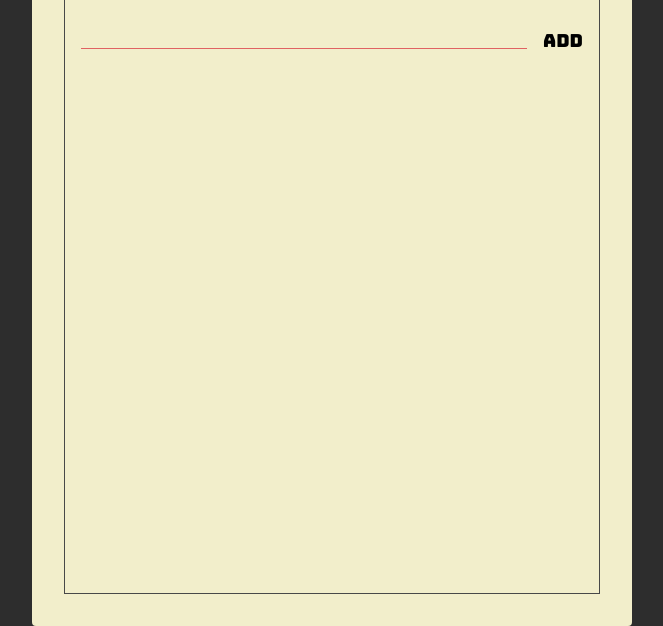
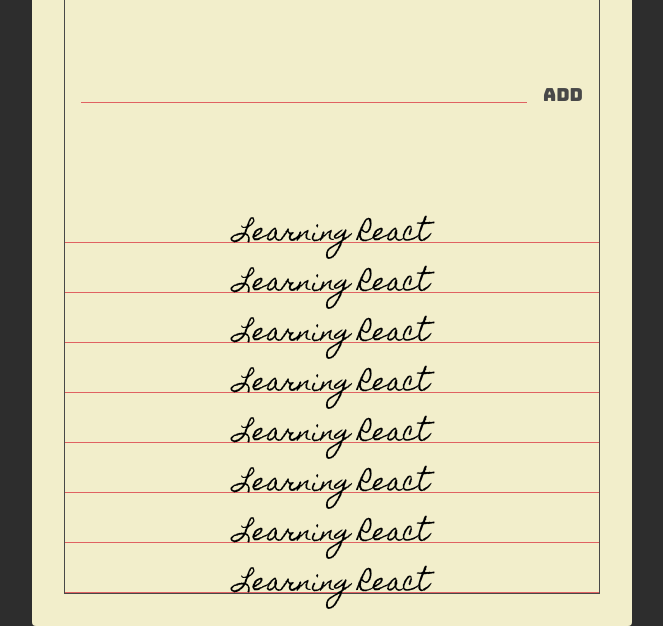
Before and after one commit to henrichfergian/react-course-starterpack, a website: page index.html in a window 1280 px wide. Shown: the part 174-800 px from the top of the page, without its empty margins (308-971 px from the left). Drawn offline with Linux system fonts and the light colour scheme.

Commit message:
menambahkan todo section

```diff
--- a/index.html
+++ b/index.html
@@ -18,7 +18,7 @@
     <div class="container">
       <div class="frame">
         <section class="header">
-          <button class="header-btn">Add</button>
+          <button class="header-btn main-black-color">Add</button>
           <h1 class="header-title">Todo List</h1>
           <button class="header-btn main-red-color">Clear</button>
         </section>
@@ -26,8 +26,35 @@
         <section class="add">
           <form action="POST" class="add-form">
             <input type="text" name="todo" id="todo" class="add-input" />
-            <button class="add-btn">Add</button>
+            <button class="add-btn main-black-color">Add</button>
           </form>
+        </section>
+
+        <section class="todos">
+          <div class="todo">
+            <span class="todo-text">Learning React</span>
+          </div>
+          <div class="todo">
+            <span class="todo-text">Learning React</span>
+          </div>
+          <div class="todo">
+            <span class="todo-text">Learning React</span>
+          </div>
+          <div class="todo">
+            <span class="todo-text">Learning React</span>
+          </div>
+          <div class="todo">
+            <span class="todo-text">Learning React</span>
+          </div>
+          <div class="todo">
+            <span class="todo-text">Learning React</span>
+          </div>
+          <div class="todo">
+            <span class="todo-text">Learning React</span>
+          </div>
+          <div class="todo">
+            <span class="todo-text">Learning React</span>
+          </div>
         </section>
       </div>
     </div>
--- a/style.css
+++ b/style.css
@@ -16,10 +16,15 @@
 
 :root {
   --main-red-color: #e06262;
+  --main-black-color: #484848;
 }
 
 .main-red-color {
   color: var(--main-red-color);
+}
+
+.main-black-color {
+  color: var(--main-black-color);
 }
 
 body,
@@ -39,10 +44,11 @@
 }
 
 .frame {
-  border: 1px solid #484848;
+  border: 1px solid var(--main-black-color);
   height: 100%;
   display: flex;
   flex-direction: column;
+  justify-content: space-between;
 }
 
 .header {
@@ -56,6 +62,7 @@
   font-size: 3.6rem;
   font-family: "Homemade Apple", "sans-serif";
   text-transform: lowercase;
+  color: var(--main-black-color);
 }
 
 .header-btn {
@@ -66,6 +73,18 @@
   border: unset;
   outline: unset;
   cursor: pointer;
+}
+
+.header-btn.main-red-color:active {
+  text-shadow: 1px 1px 2px var(--main-red-color);
+}
+
+.header-btn.main-black-color:active {
+  text-shadow: 1px 1px 2px var(--main-black-color);
+}
+
+.add-btn.main-black-color:active {
+  text-shadow: 1px 1px 2px var(--main-black-color);
 }
 
 .add {
@@ -104,3 +123,27 @@
   border: unset;
   outline: unset;
 }
+
+.todos {
+  display: flex;
+  flex-direction: column;
+}
+
+.todo {
+  flex: 1 0 auto;
+  text-align: center;
+
+  min-height: 34px;
+  margin: 16px 0 0;
+
+  font-family: "Homemade Apple", sans-serif;
+  font-size: 24px;
+
+  border-bottom: 1px solid var(--main-red-color);
+}
+
+.todo-text {
+  position: absolute;
+  left: 50%;
+  transform: translate(-50%);
+}
```
